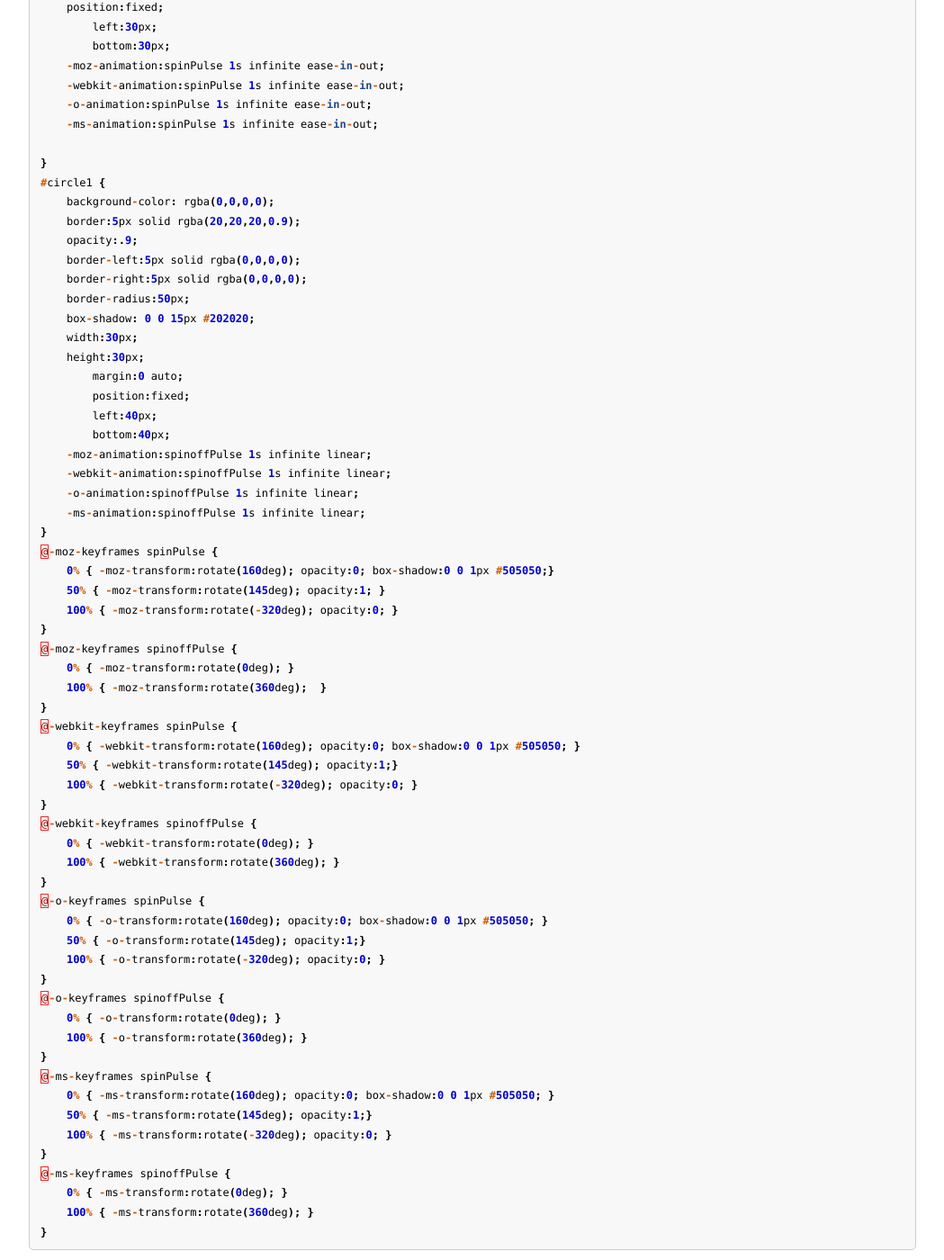
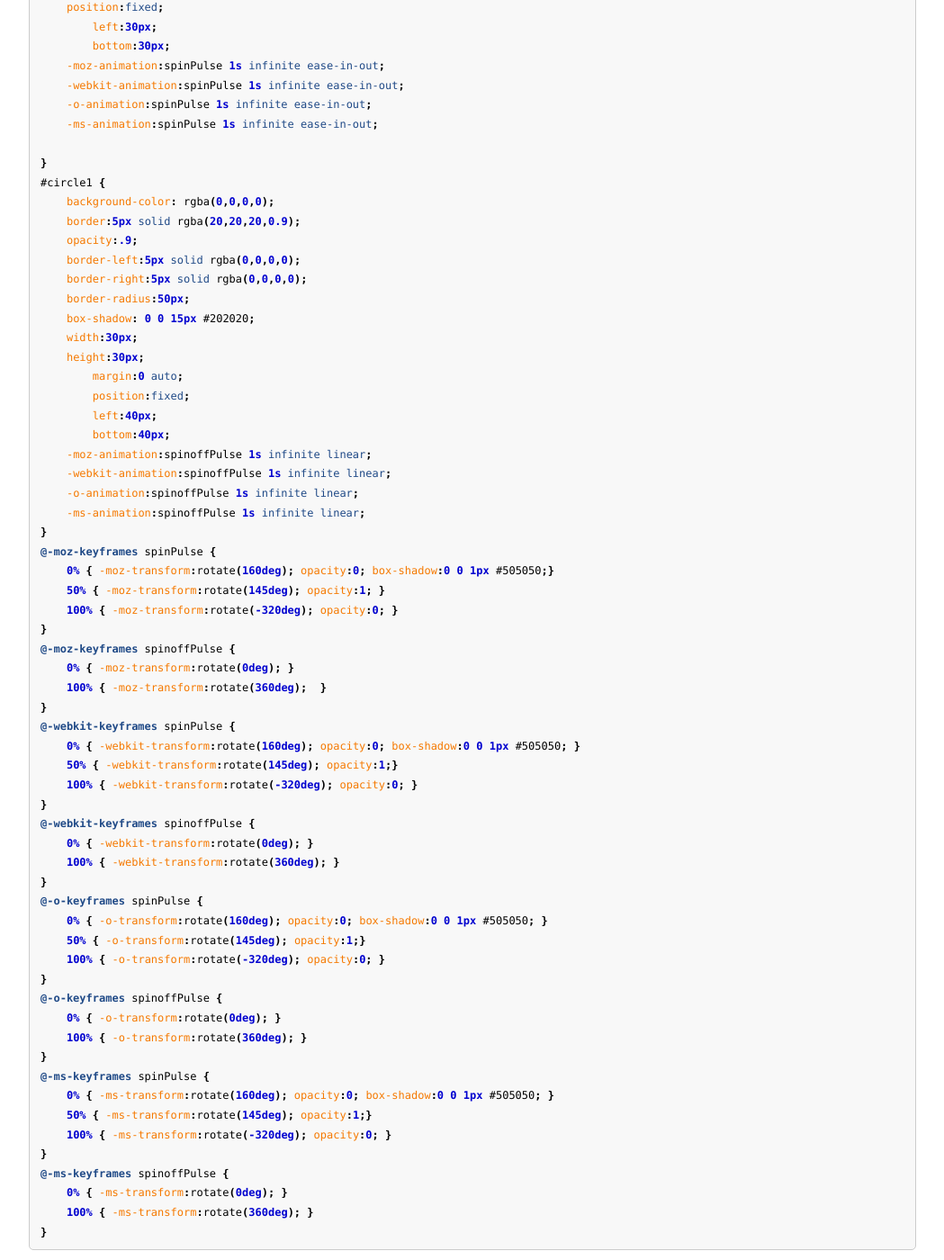
Before and after one commit to CodeSuits/CodeSuits, a Jekyll site: the page built from _posts/2016-05-17-wordpress-css3-loading.md, in a window 1280 px wide and 1400 px high, scrolled down 2809 px. Shown: the whole window at 90% size, without its empty margins (115-1164 px from the left). Built offline with Jekyll 4.4.1, drawn with Linux system fonts in a browser that asks for light colours; comment, search, counter and statistics services are not loaded; some of the changed text lies outside the part shown.

Commit message:
no message

```diff
--- a/_posts/2016-05-17-wordpress-css3-loading.md
+++ b/_posts/2016-05-17-wordpress-css3-loading.md
@@ -96,7 +96,7 @@
 
 ## 黑色版
 
-{% highlight lua %}
+{% highlight css %}
 #circle {
     background-color: rgba(0,0,0,0);
     border:5px solid rgba(10,10,10,0.9);
@@ -178,13 +178,13 @@
 
 在文章底部</footer>前加入
 
-{% highlight lua %}
+{% highlight html %}
 <div id="circle"></div> <div id="circle1" ></div>
 {% endhighlight %}
 
  在文章底部</footer>后加入
 
-{% highlight lua %}
+{% highlight javascript %}
 <script type="text/javascript">
 $(window).load(function() {
 $("#circle").fadeOut(500);
```
